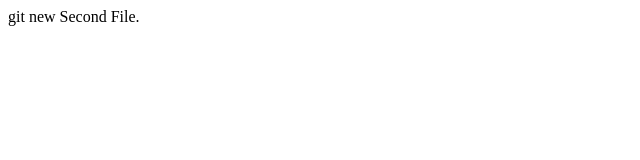
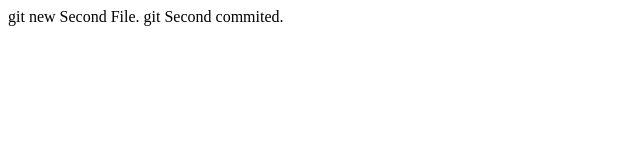
Before and after one commit to amarjeetsingh84/LocalProject, a plain HTML site: page index.html in a window 1280 px wide. Shown: the whole page, without its empty margins (0-640 px from the left). Drawn offline with Linux system fonts and the light colour scheme.

Commit message:
Changes in FeatureOne

```diff
--- a/index.html
+++ b/index.html
@@ -1,3 +1,4 @@
 <html>
     git new Second File.
+    git Second commited.
 </html>
```
